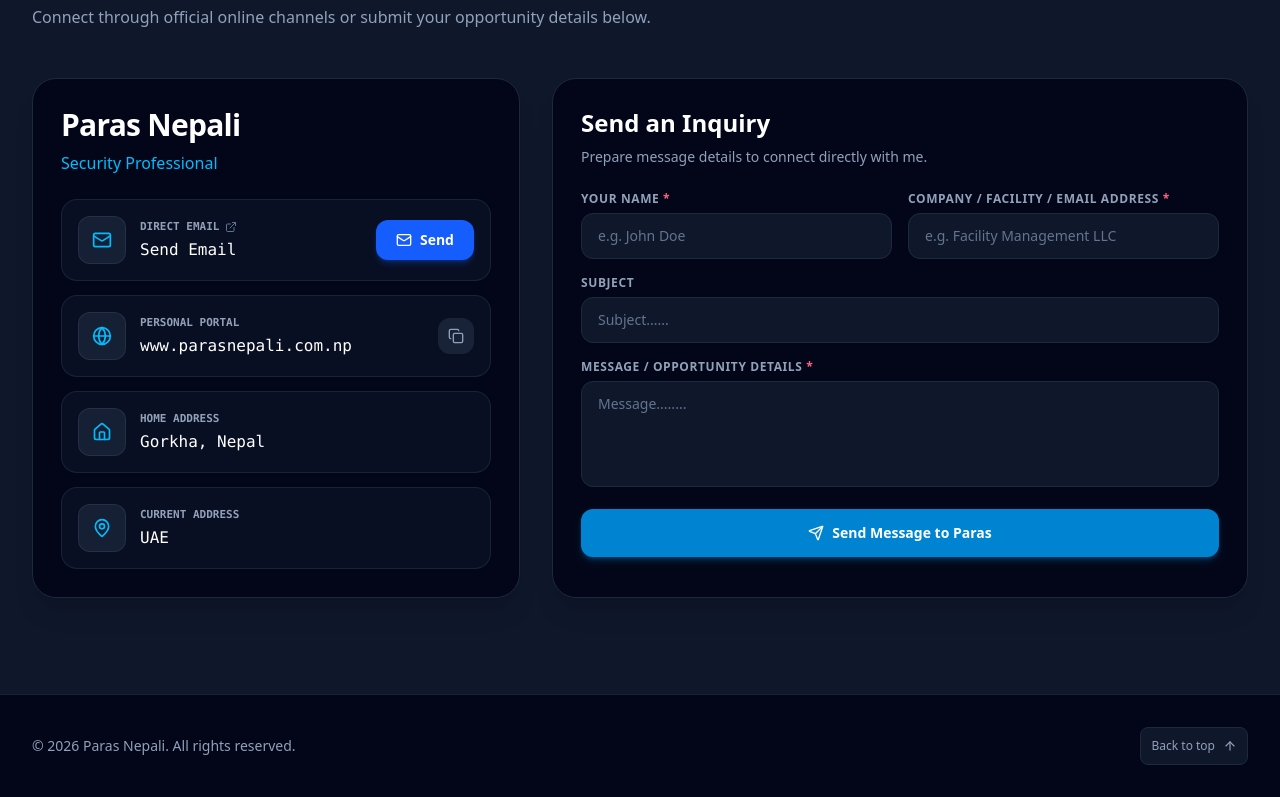
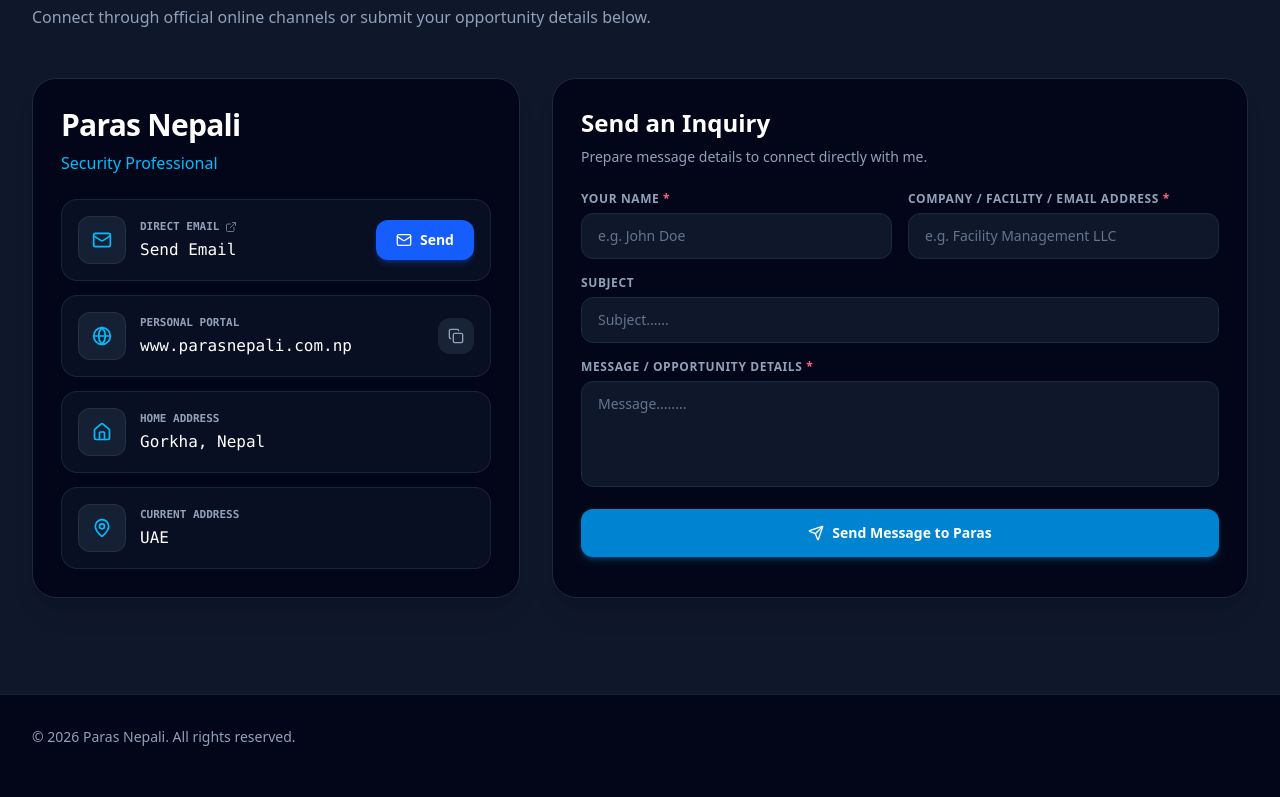
Before and after one commit to coolpaone/Paras, a React (Vite) app: page / in a window 1280 px wide. Shown: the part 5402-6199 px from the top of the page. Built offline with nearby package versions, Linux system fonts and the light colour scheme.

Commit message:
refactor: update navigation and footer components
- Remove subject from email link to simplify contact flow.
- Adjust "Back to top" button visibility for mobile layouts.

```diff
--- a/src/components/Footer.tsx
+++ b/src/components/Footer.tsx
@@ -15,11 +15,10 @@ export default function Footer() {
         <button
           type="button"
           onClick={scrollToTop}
-          className="p-2.5 rounded-lg bg-slate-900 border border-slate-800 hover:border-slate-700 text-slate-400 hover:text-white transition-colors cursor-pointer flex items-center gap-2 group"
+          className="flex md:hidden p-2.5 rounded-lg bg-slate-900 border border-slate-800 hover:border-slate-700 text-slate-400 hover:text-white transition-colors cursor-pointer items-center gap-2 group"
           title="Back to top"
           aria-label="Scroll back to top"
         >
-          <span className="hidden sm:inline text-xs group-hover:text-white">Back to top</span>
           <ArrowUp className="w-3.5 h-3.5" />
         </button>
       </div>
--- a/src/components/Navbar.tsx
+++ b/src/components/Navbar.tsx
@@ -114,7 +114,7 @@ export default function Navbar() {
         {/* Actions */}
         <div className="hidden sm:flex items-center gap-3">
           <a
-            href={`mailto:${profileData.email}?subject=Security%20Role%20Inquiry%20for%20Paras%20Nepali`}
+            href={`mailto:${profileData.email}`}
             className="inline-flex items-center gap-2 px-4 py-2 rounded-lg bg-sky-600 hover:bg-sky-500 text-white text-xs sm:text-sm font-semibold transition-all duration-200 shadow-sm shadow-sky-600/40 hover:shadow-md hover:shadow-sky-500/50"
             id="nav-email-btn"
           >
```
